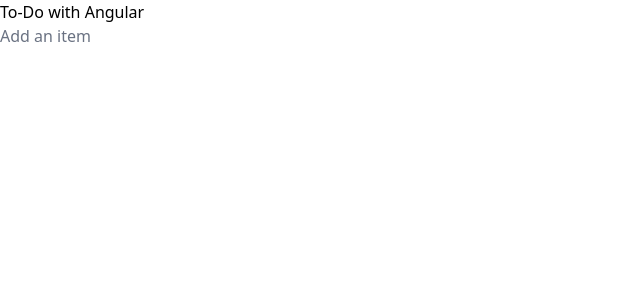
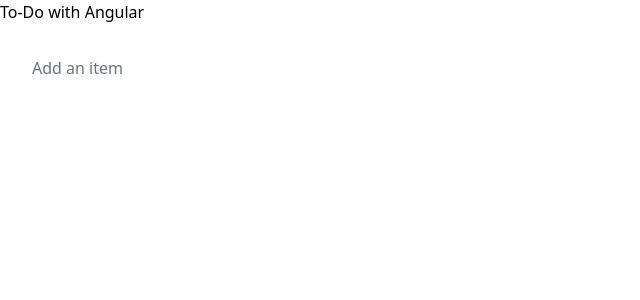
Before and after one commit to natty-light/angular-todo, an Angular app: page / in a window 1280 px wide. Shown: the top 300 px of the page, without its empty margins (0-640 px from the left). Built offline with nearby package versions, Linux system fonts and the light colour scheme.

Commit message:
styles for list of items

```diff
--- a/src/app/app.html
+++ b/src/app/app.html
@@ -1,6 +1,6 @@
 <main>
   <header></header>
-  <body>
+  <body class="p-8">
     <to-do-list />
   </body>
 </main>
--- a/src/components/todoList/todoItem/todoItem.html
+++ b/src/components/todoList/todoItem/todoItem.html
@@ -1,4 +1,4 @@
-<div class="border-2 border-gray-400 rounded-sm flex flex-row gap-2">
+<div class="border-2 border-gray-400 rounded-sm flex flex-row gap-2 p-2">
   <input type="checkbox" (click)="onItemComplete()" [checked]="item().completed">
   <p>
     {{ item().text }}
--- a/src/components/todoList/todoList.html
+++ b/src/components/todoList/todoList.html
@@ -1,4 +1,4 @@
-<div>
+<div class="flex flex-col gap-2">
   @for (item of items(); track item.id) {
     <to-do-item [item]="item" [onItemComplete]="handleItemComplete" />
   }
```
